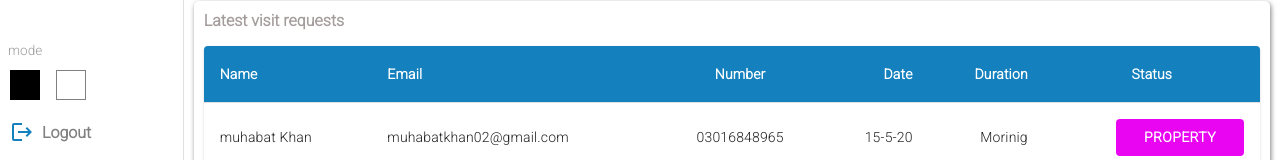
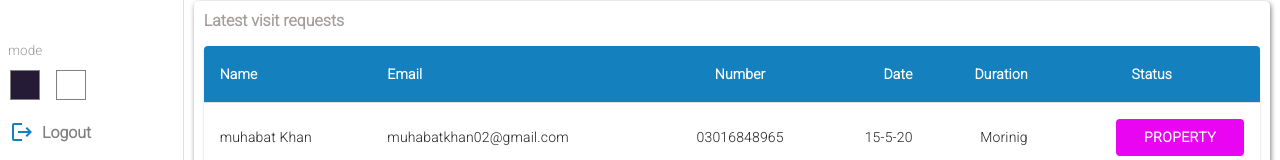
Before and after one commit to niaziiii/real-estate-dashboard, a React (Create React App) app: page / in a window 1280 px wide. Shown: the part 625-785 px from the top of the page. Built offline with nearby package versions, Linux system fonts and the light colour scheme.

Commit message:
styles updates

```diff
--- a/src/components/sidebar/sidebar.scss
+++ b/src/components/sidebar/sidebar.scss
@@ -71,7 +71,8 @@
             cursor: pointer;
             background-color: white;
             &:nth-of-type(1) {
-                background-color: black;
+                border: 1px solid gray;
+                background-color: #251B37;
             }
 
             &:nth-of-type(2) {
--- a/src/pages/home/home.scss
+++ b/src/pages/home/home.scss
@@ -1,7 +1,10 @@
 .home{
     display: flex;
+    height: 100vh;
+    overflow: hidden;
     &__container{
         flex: 6;
+        overflow-y: scroll;
         &__widgets{
             padding: 20px 10px;
             display: flex;
--- a/src/pages/lists/list.scss
+++ b/src/pages/lists/list.scss
@@ -1,9 +1,10 @@
 .list {
     display: flex;
-
+    height: 100vh;
+    overflow: hidden;
     &__container {
         flex: 6;
-
+        overflow-y: auto;
         &__items {
             padding: 20px;
             margin: 20px;
--- a/src/pages/new/new.scss
+++ b/src/pages/new/new.scss
@@ -1,7 +1,9 @@
 .new {
     display: flex;
+    height: 100vh;
+    overflow: hidden;
     &__container {
         flex: 6;
-
+        overflow-y: auto;
     }
 }
--- a/src/pages/single/single.scss
+++ b/src/pages/single/single.scss
@@ -1,9 +1,10 @@
 .single-page {
     display: flex;
-
+    height: 100vh;
+    overflow: hidden;
     &__container {
         flex: 6;
-
+        overflow-y: auto;
         &__property {
             box-shadow: 1px 2px 5px rgb(129, 127, 127);
             padding: 10px;
--- a/src/style.scss
+++ b/src/style.scss
@@ -1,20 +1,24 @@
+body{
+    scroll-behavior: smooth;
+}
 .app-dark{
-    background-color: rgb(20, 20, 20);
+    background-color: #251B37;
     color: grey;
     a{
         color: grey;
     }
     .css-1e2bxag-MuiDataGrid-root,
     .css-11xur9t-MuiPaper-root-MuiTableContainer-root{
-        background-color: rgb(20, 20, 20);
+        background-color: transparent;
         color: grey;
         tr{
             border-bottom: 1px solid gray;
             td{
                 color: gray;
             }
+
             .progress-bar{background-color: transparent;}
-            .css-1ex1afd-MuiTableCell-root,.css-177gid-MuiTableCell-root{border: none;}
+            .css-1yhpg23-MuiTableCell-root,.css-1ex1afd-MuiTableCell-root,.css-177gid-MuiTableCell-root{border: none;}
         }
 
     }
@@ -40,3 +44,22 @@
         background-color: transparent;
     }
 }
+
+::-webkit-scrollbar {
+    width: 5px;
+  }
+
+  /* Track */
+  ::-webkit-scrollbar-track {
+    background: #f1f1f1;
+  }
+
+  /* Handle */
+  ::-webkit-scrollbar-thumb {
+    background: #1480bd;
+  }
+
+  /* Handle on hover */
+  ::-webkit-scrollbar-thumb:hover {
+    background: #555;
+  }
```
